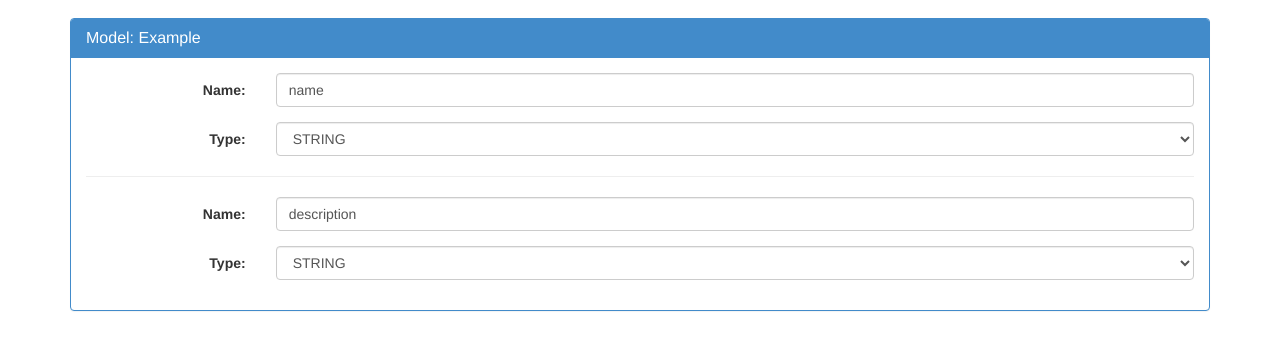
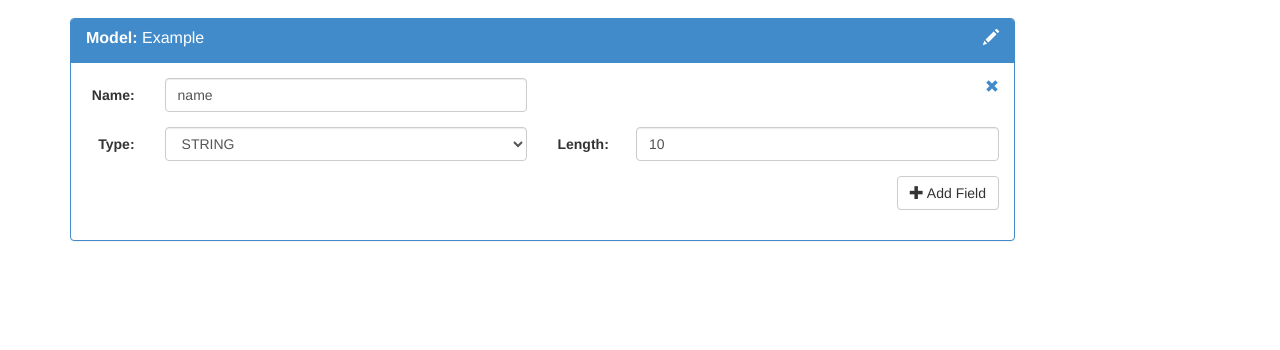
Before and after one commit to spectrumbranch/dr.zulu, a website: page static/index.html in a window 1280 px wide. Shown: the part 54-404 px from the top of the page. Drawn offline with Linux system fonts and the light colour scheme.

Commit message:
Several frontend additions and touchups.

```diff
--- /dev/null
+++ b/static/css/zulu.css
@@ -0,0 +1,12 @@
+.panel-heading a span.glyphicon {
+	color: #fff;
+}
+
+.panel-heading .form-inline input{
+	font-size: 16px;
+	margin-top: -3px;
+	height: 23px;
+	width: 200px;
+	padding: 0px 10px 1px;
+	display: inline;
+}
--- a/static/index.html
+++ b/static/index.html
@@ -6,6 +6,7 @@
   <title>Dr.Zulu Home</title>
 
   <link href="components/bootstrap/dist/css/bootstrap.min.css" rel="stylesheet">
+  <link href="css/zulu.css" rel="stylesheet">
   <script src="components/jquery/dist/jquery.min.js"></script>
   <script src="components/bootstrap/dist/js/bootstrap.min.js"></script>
 
@@ -57,29 +58,47 @@
 	<div ng-controller="ZuluController">
 		<div class="container">
 			<div class="row">
-				<div class="col-md-12">
+				<div class="col-md-10">
 					<div class="panel panel-primary">
 						<div class="panel-heading">
-							<h3 class="panel-title">Model: {{currentModel.name}}</h3>
+							<h3 class="panel-title">
+								<form class="form-inline" role="form">
+									<label for="model{{currentModel.id}}-name-edit">Model:</label> <span id="model{{currentModel.id}}-name-view" ng-show="!currentModel.editMode">{{currentModel.name}}</span><input id="model{{currentModel.id}}-name-edit" type="text" ng-model="currentModel.name" ng-show="currentModel.editMode" class="form-control input-sm">
+									<a href ng-click="currentModel.toggleEditMode()"><span class="glyphicon glyphicon-pencil pull-right"></span></a>
+								</form>
+
+							</h3>
 						</div>
 						<div class="panel-body">
-							<div ng-repeat="field in currentModel.fields">
-								<form class="form-horizontal" role="form">
+							<form class="form-horizontal" role="form">
+								<div ng-repeat="field in currentModel.fields">
+									<a href ng-click="currentModel.removeField($index)"><span class="glyphicon glyphicon-remove pull-right"></span></a>
 									<div class="form-group">
-										<label for="{{currentModel.name}}-field{{$index}}-name" class="control-label col-md-2">Name:</label>
-										<div class="col-md-10">
-											<input id="{{currentModel.name}}-field{{$index}}-name" class="form-control" ng-model="field.name"></select>
+										<label for="model{{currentModel.id}}-field{{$index}}-name" class="control-label col-md-1">Name:</label>
+										<div class="col-md-5">
+											<input id="model{{currentModel.id}}-field{{$index}}-name" class="form-control" ng-model="field.name"></select>
 										</div>
 									</div>
 									<div class="form-group">
-										<label for="{{currentModel.name}}-field{{$index}}-type" class="control-label col-md-2">Type:</label>
-										<div class="col-md-10">
-											<select id="{{currentModel.name}}-field{{$index}}-type" class="form-control" ng-model="field.type" ng-options="dataType.name for dataType in constants.dataTypes"></select>
+										<label for="model{{currentModel.id}}-field{{$index}}-type" class="control-label col-md-1">Type:</label>
+										<div class="col-md-5">
+											<select id="model{{currentModel.id}}-field{{$index}}-type" class="form-control" ng-model="field.type" ng-options="dataType.name for dataType in constants.dataTypes"></select>
+										</div>
+										<label for="model{{currentModel.id}}-field{{$index}}-length" class="control-label col-md-1">Length:</label>
+										<div class="col-md-5">
+											<input id="model{{currentModel.id}}-field{{$index}}-length" class="form-control" ng-model="field.length">
 										</div>
 									</div>
 									<hr ng-show="!$last" />
-								</form>
-							</div>
+								</div>
+								<div class="form-group">
+									<div class="col-md-12 text-right">
+										<button type="button" class="btn btn-default" ng-click="currentModel.addNewField()">
+											<span class="glyphicon glyphicon-plus"></span> Add Field
+										</button>
+									</div>
+								</div>
+							</form>
 						</div>
 					</div>
 				</div>
--- a/static/js/zuluCtrl.js
+++ b/static/js/zuluCtrl.js
@@ -1,7 +1,7 @@
 var zuluApp = angular.module('zuluApp', []);
 
 zuluApp.controller('ZuluController', ['$scope', function($scope) {
-	//TODO refactor constants into service
+	//TODO refactor constants into service, or something
 	$scope.constants = {};
 	$scope.constants.dataTypes = [
 		{ name: "STRING" },
@@ -14,8 +14,21 @@ zuluApp.controller('ZuluController', ['$scope', function($scope) {
 	];
 
 	$scope.currentModel = {};
+	$scope.currentModel.editMode = false;
 	$scope.currentModel.name = 'Example';
+	$scope.currentModel.id = 0;
 	$scope.currentModel.fields = [];
-	$scope.currentModel.fields.push({ name: 'name', type: $scope.constants.dataTypes[0] });
-	$scope.currentModel.fields.push({ name: 'description', type: $scope.constants.dataTypes[0] });
+	$scope.currentModel.fields.push({ name: 'name', type: $scope.constants.dataTypes[0], length: '10', allowNull: false });
+
+	$scope.currentModel.toggleEditMode = function() {
+		$scope.currentModel.editMode = !$scope.currentModel.editMode;
+	}
+
+	$scope.currentModel.addNewField = function() {
+		$scope.currentModel.fields.push({ name: '', type: $scope.constants.dataTypes[0], length: '' });
+	}
+
+	$scope.currentModel.removeField = function(index) {
+		$scope.currentModel.fields.splice(index, 1);
+	}
 }]);
```
